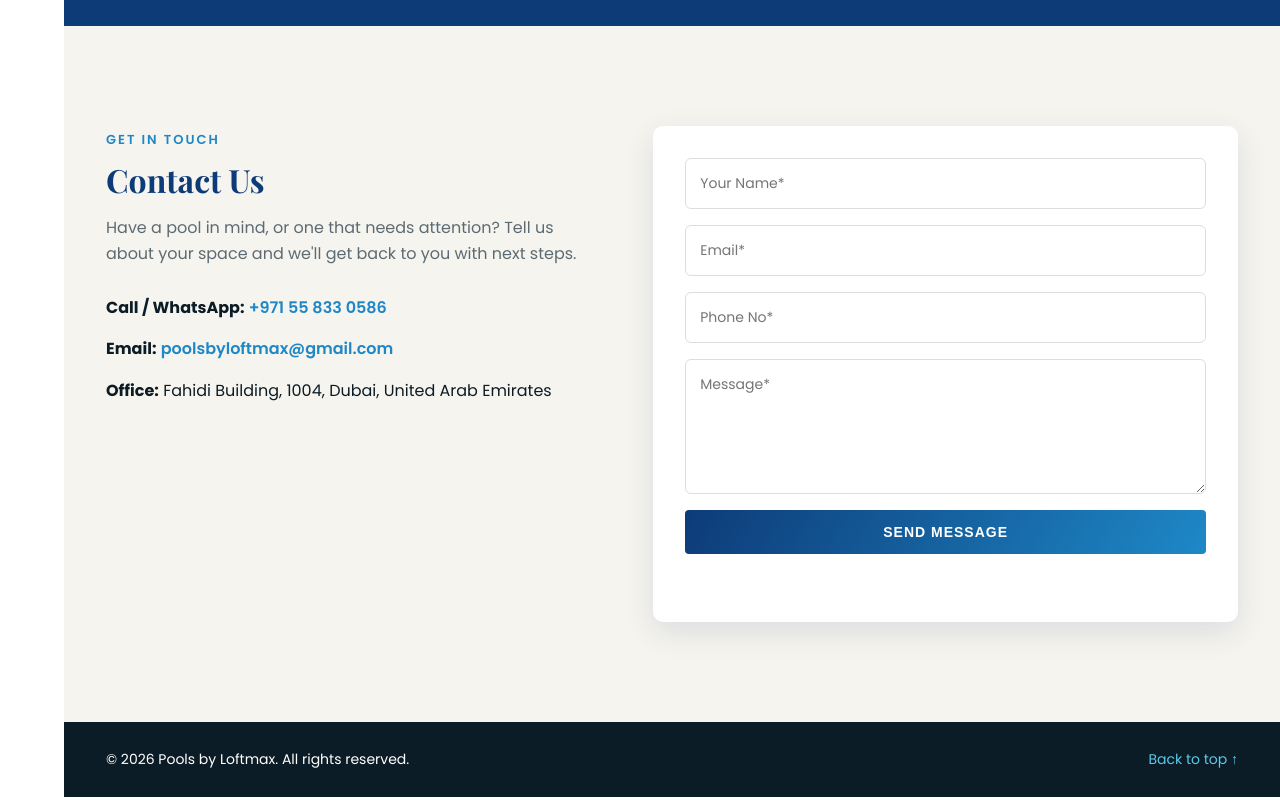
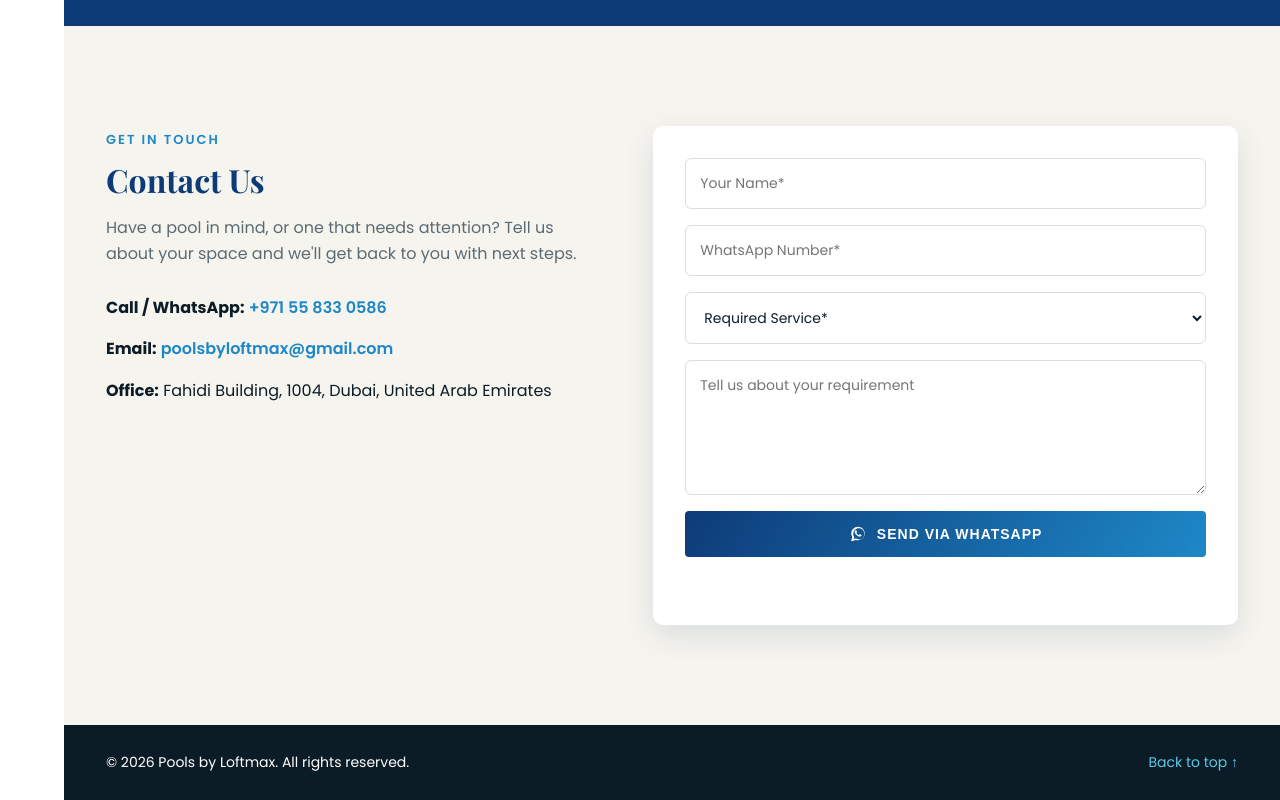
Before and after one commit to scalifyxpro-droid/poolsbyloftmax, an Astro site: page / in a window 1280 px wide. Shown: the part 6457-7257 px from the top of the page. Built offline with nearby package versions, Linux system fonts and the light colour scheme; Astro itself is replaced by a stand-in of ours.

Commit message:
Replace bottom contact form with the same WhatsApp quote form as hero
- Swap Contact section fields (email/phone/message) for name, WhatsApp
  number, required service dropdown, and requirement box, matching
  the hero form
- Generalize the WhatsApp-submit JS into wireQuoteForm() and wire up
  both the hero and contact forms with it

Co-Authored-By: Claude Sonnet 5 <noreply@anthropic.com>

```diff
--- a/public/js/main.js
+++ b/public/js/main.js
@@ -11,23 +11,15 @@ document.addEventListener('DOMContentLoaded', function () {
     });
   });
 
-  // Contact form (static placeholder submit)
-  var form = document.getElementById('contactForm');
-  var note = document.getElementById('formNote');
-  form.addEventListener('submit', function (e) {
-    e.preventDefault();
-    note.textContent = 'Thank you! Your message has been received. We will get back to you shortly.';
-    form.reset();
-  });
-
-  // Hero quote form -> WhatsApp
-  var heroForm = document.getElementById('heroQuoteForm');
-  var heroNote = document.getElementById('heroFormNote');
+  // Quote forms -> WhatsApp (hero + contact section)
   var whatsappNumber = '971558330586';
-  if (heroForm) {
-    heroForm.addEventListener('submit', function (e) {
+  function wireQuoteForm(formId, noteId) {
+    var quoteForm = document.getElementById(formId);
+    var quoteNote = noteId ? document.getElementById(noteId) : null;
+    if (!quoteForm) return;
+    quoteForm.addEventListener('submit', function (e) {
       e.preventDefault();
-      var data = new FormData(heroForm);
+      var data = new FormData(quoteForm);
       var name = (data.get('name') || '').trim();
       var whatsapp = (data.get('whatsapp') || '').trim();
       var service = (data.get('service') || '').trim();
@@ -44,8 +36,10 @@ document.addEventListener('DOMContentLoaded', function () {
       var text = encodeURIComponent(lines.join('\n'));
       window.open('https://wa.me/' + whatsappNumber + '?text=' + text, '_blank');
 
-      if (heroNote) heroNote.textContent = 'Opening WhatsApp…';
-      heroForm.reset();
+      if (quoteNote) quoteNote.textContent = 'Opening WhatsApp…';
+      quoteForm.reset();
     });
   }
+  wireQuoteForm('heroQuoteForm', 'heroFormNote');
+  wireQuoteForm('contactForm', 'formNote');
 });
--- a/src/components/Contact.astro
+++ b/src/components/Contact.astro
@@ -3,6 +3,17 @@ const details = [
   { label: 'Call / WhatsApp', value: '+971 55 833 0586', href: 'tel:+971558330586' },
   { label: 'Email', value: 'poolsbyloftmax@gmail.com', href: 'mailto:poolsbyloftmax@gmail.com' },
   { label: 'Office', value: 'Fahidi Building, 1004, Dubai, United Arab Emirates' },
+];
+const services = [
+  'Design & Construction',
+  'Maintenance',
+  'Renovation & Restoration',
+  'Leak Detection & Troubleshooting',
+  'Safety & Fencing',
+  'Water Testing',
+  'Pool Consultancy',
+  'Landscaping',
+  'Other',
 ];
 ---
 <section class="contact" id="contact">
@@ -22,10 +33,18 @@ const details = [
     </div>
     <form class="contact-form" id="contactForm">
       <input type="text" name="name" placeholder="Your Name*" required />
-      <input type="email" name="email" placeholder="Email*" required />
-      <input type="tel" name="phone" placeholder="Phone No*" required />
-      <textarea name="message" placeholder="Message*" rows="5" required></textarea>
-      <button type="submit" class="btn">Send Message</button>
+      <input type="tel" name="whatsapp" placeholder="WhatsApp Number*" required />
+      <select name="service" required>
+        <option value="" disabled selected>Required Service*</option>
+        {services.map((service) => <option value={service}>{service}</option>)}
+      </select>
+      <textarea name="message" placeholder="Tell us about your requirement" rows="5"></textarea>
+      <button type="submit" class="btn">
+        <svg viewBox="0 0 32 32" fill="currentColor" width="18" height="18">
+          <path d="M16.02 3C9.4 3 4 8.36 4 14.98c0 2.2.6 4.24 1.63 6.02L4 29l8.2-2.55a12.9 12.9 0 0 0 3.82.58c6.63 0 12.02-5.36 12.02-11.98C28.04 8.37 22.65 3 16.02 3Zm0 21.75c-1.28 0-2.53-.24-3.68-.72l-.32-.14-3.75 1.16 1.07-3.63-.2-.32a9.72 9.72 0 0 1-1.53-5.32c0-5.42 4.4-9.83 9.82-9.83 5.42 0 9.83 4.41 9.83 9.83s-4.41 9.97-9.24 9.97Zm5.46-7.33c-.3-.15-1.77-.87-2.04-.97-.27-.1-.47-.15-.67.15-.2.3-.77.97-.94 1.17-.17.2-.35.22-.65.07-.3-.15-1.24-.46-2.36-1.46-.87-.78-1.46-1.74-1.63-2.04-.17-.3-.02-.46.13-.6.13-.13.3-.35.45-.52.15-.17.2-.3.3-.5.1-.2.05-.37-.02-.52-.07-.15-.67-1.62-.92-2.22-.24-.58-.49-.5-.67-.51h-.57c-.2 0-.52.07-.79.37-.27.3-1.04 1.02-1.04 2.48 0 1.46 1.07 2.87 1.22 3.07.15.2 2.1 3.2 5.08 4.49.71.31 1.26.49 1.69.62.71.23 1.36.2 1.87.12.57-.08 1.77-.72 2.02-1.42.25-.7.25-1.3.17-1.42-.07-.13-.27-.2-.57-.35Z"/>
+        </svg>
+        Send via WhatsApp
+      </button>
       <p class="form-note" id="formNote"></p>
     </form>
   </div>
--- a/src/styles/global.css
+++ b/src/styles/global.css
@@ -393,10 +393,12 @@ ul{list-style:none;}
 .contact-info li a{color:var(--pool-blue);font-weight:600;}
 .contact-info li a:hover{text-decoration:underline;}
 .contact-form{display:flex;flex-direction:column;gap:16px;background:var(--white);padding:32px;border-radius:10px;box-shadow:var(--shadow);}
-.contact-form input,.contact-form textarea{
-  border:1px solid #ddd;border-radius:6px;padding:14px;font-family:inherit;font-size:14px;
+.contact-form input,.contact-form select,.contact-form textarea{
+  border:1px solid #ddd;border-radius:6px;padding:14px;font-family:inherit;font-size:14px;color:var(--dark);
+  background:var(--white);
 }
-.contact-form input:focus,.contact-form textarea:focus{outline:none;border-color:var(--pool-blue);}
+.contact-form input:focus,.contact-form select:focus,.contact-form textarea:focus{outline:none;border-color:var(--pool-blue);}
+.contact-form button{display:flex;align-items:center;justify-content:center;gap:10px;}
 .form-note{color:var(--pool-blue);font-size:14px;min-height:20px;}
 
 /* ===== FOOTER ===== */
```
